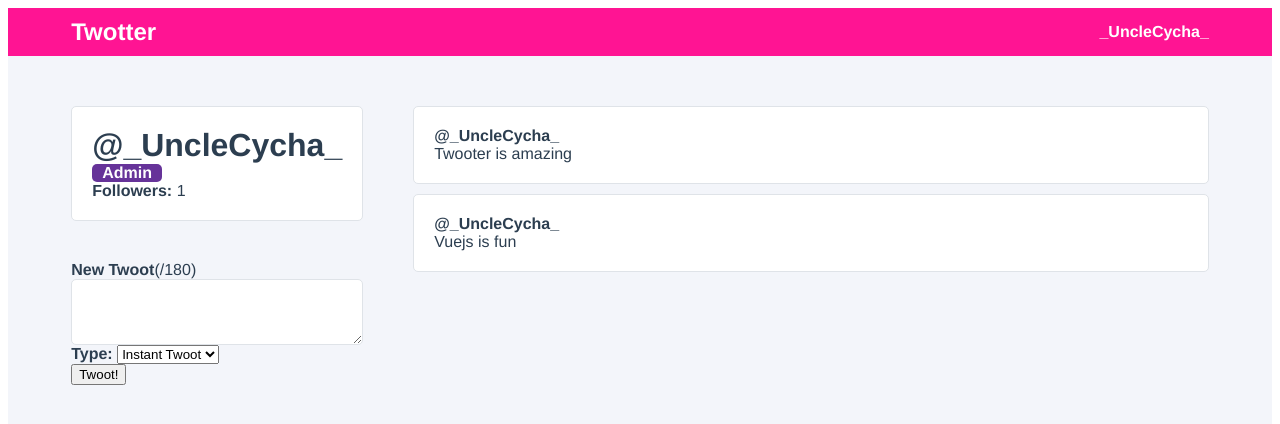
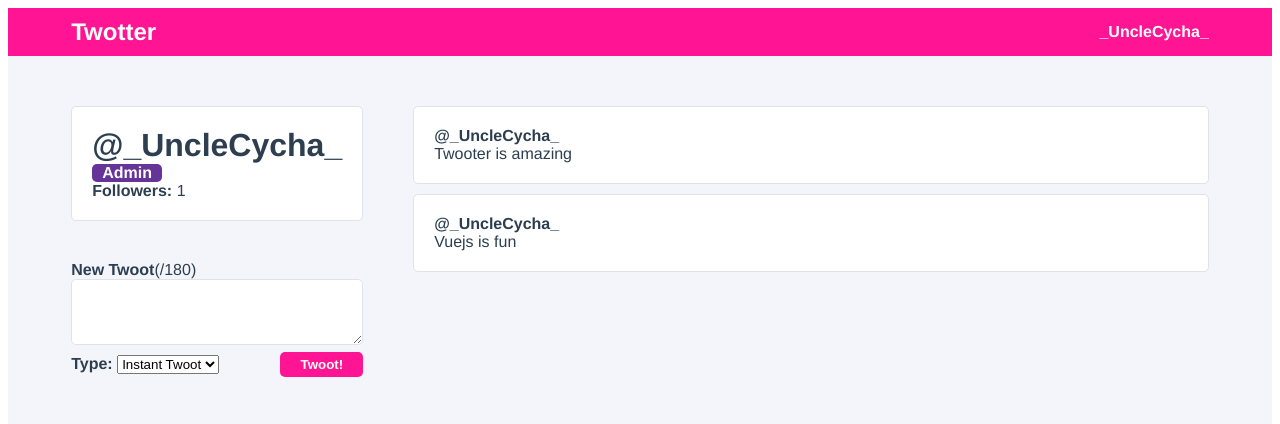
Before and after one commit to sicelo17/twotterapp, a Vue app: page / in a window 1280 px wide. Shown: the top 424 px of the page. Built offline with nearby package versions, Linux system fonts and the light colour scheme.

Commit message:
fixed button css

```diff
--- a/src/components/CreateTwootPanel.vue
+++ b/src/components/CreateTwootPanel.vue
@@ -9,7 +9,7 @@
     >
     <textarea id="newTwoot" rows="4" v-model="newTwootContent"></textarea>
 
-    <div class="create-twoot-panel_submit">
+    <div class="create-twoot-panel__submit">
       <div class="create-twoot-type">
         <label for="newTwootType"><strong>Type: </strong></label>
         <select id="newTwootType" v-model="selectedTwootType">
```
